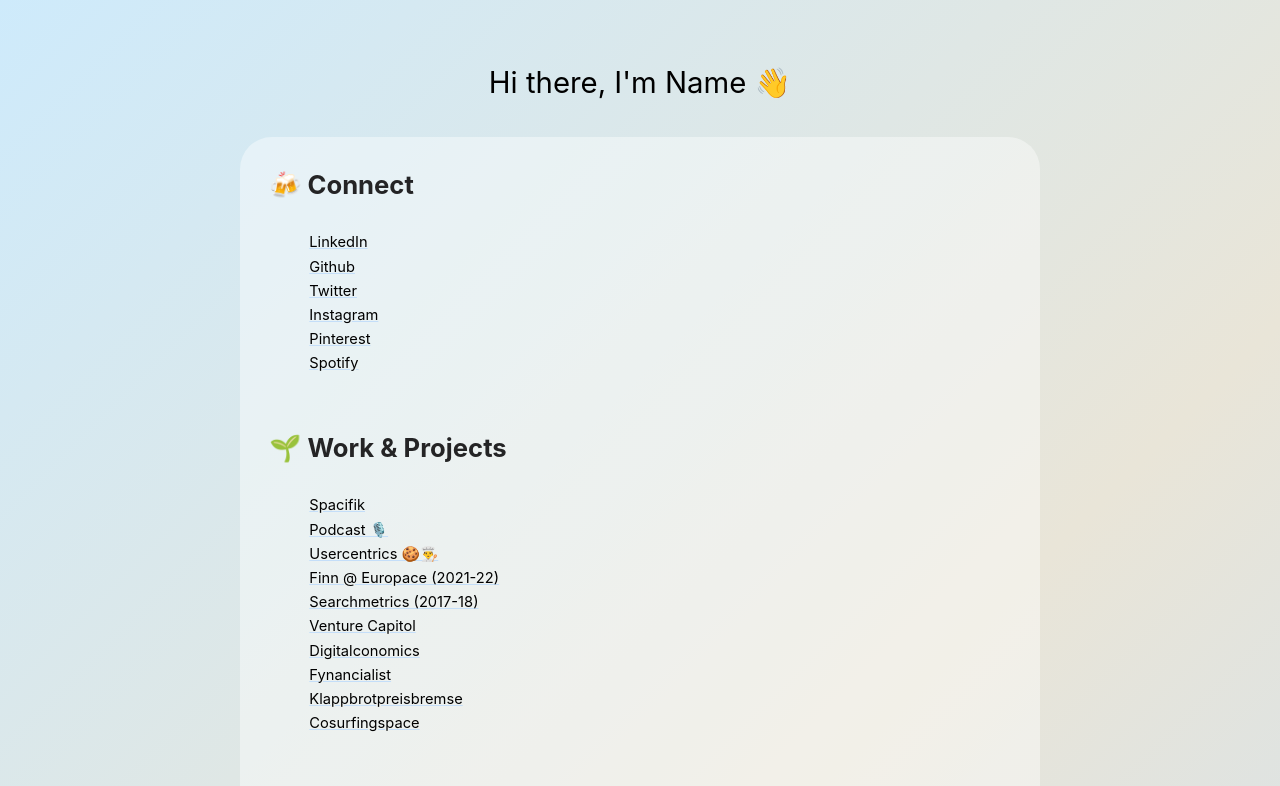
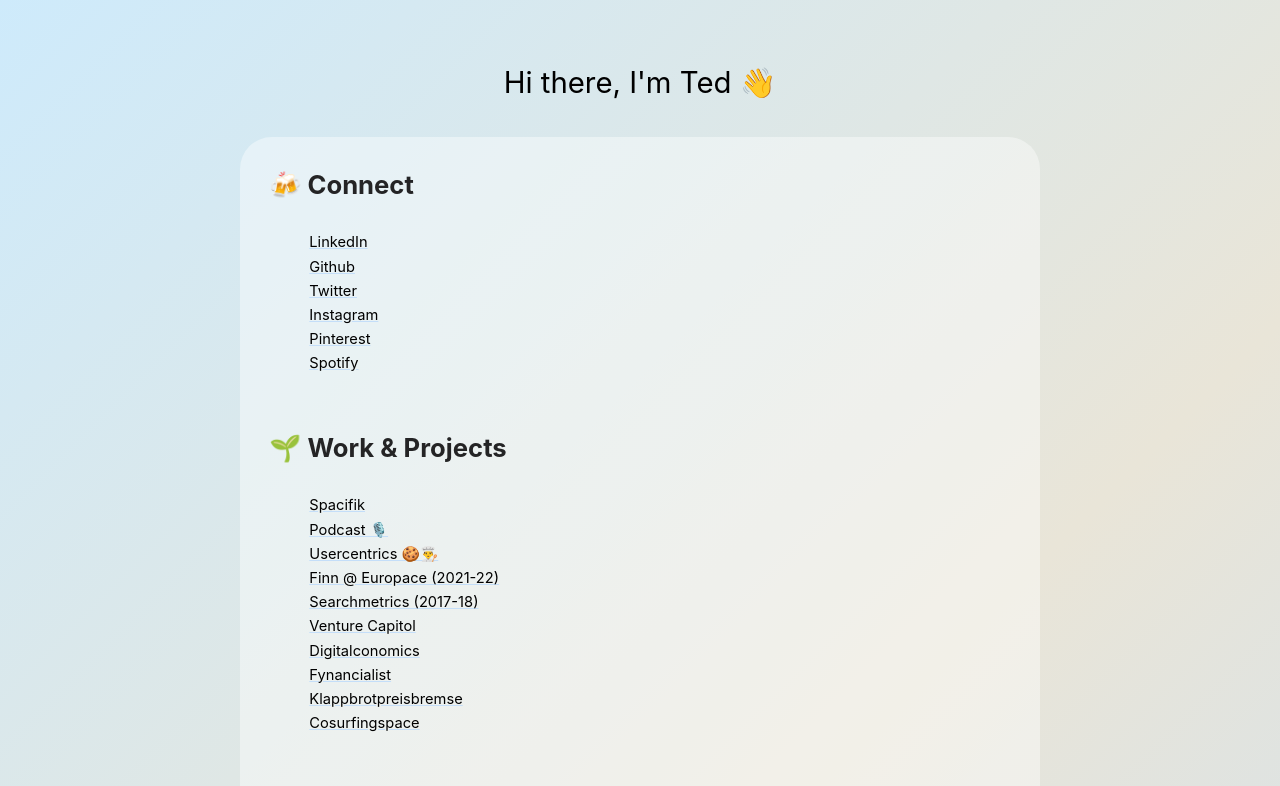
Before and after one commit to rguy88/portfolio, a plain HTML site: page index.html in a window 1280 px wide. Shown: the top 786 px of the page. Drawn offline with Linux system fonts and the light colour scheme.

Commit message:
Update Name

```diff
--- a/index.html
+++ b/index.html
@@ -22,7 +22,7 @@
 	<section id="main">
 
 		<div class="headline">
-			<p>Hi there, I'm Name 👋</p>
+			<p>Hi there, I'm Ted 👋</p>
 		</div>
 
 		<div class="inner">
```
